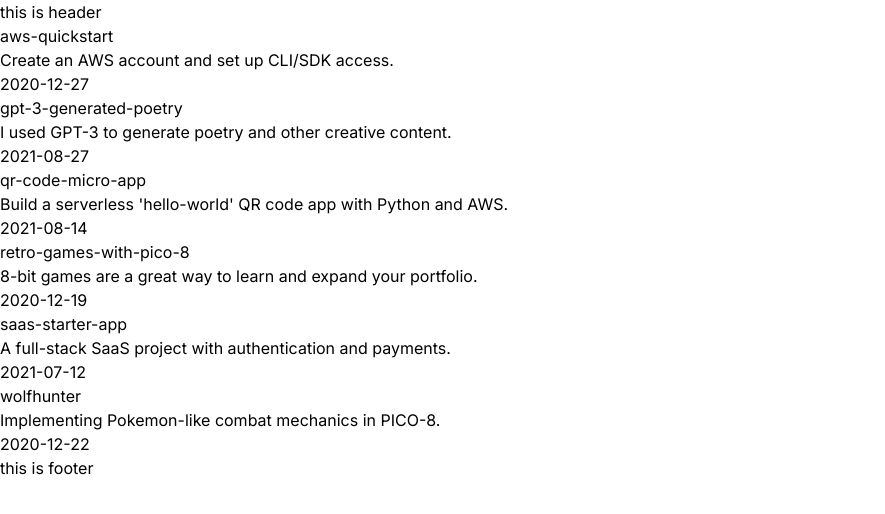
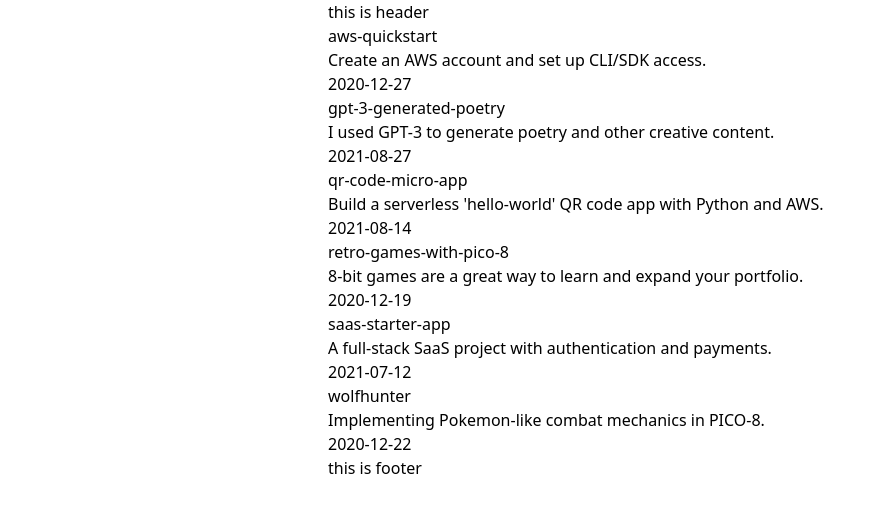
Before and after one commit to ZihxS/next-blog-static, a Next.js app: page / in a window 1280 px wide. Shown: the top 514 px of the page, without its empty margins (0-885 px from the left). Built offline with nearby package versions, Linux system fonts and the light colour scheme.

Commit message:
remove unused code and apply style to body

```diff
--- a/src/app/layout.tsx
+++ b/src/app/layout.tsx
@@ -1,10 +1,7 @@
 import './globals.css'
-import { Inter } from 'next/font/google'
 
-import Header from '@/components/header'
-import Footer from '@/components/footer'
-
-const inter = Inter({ subsets: ['latin'] })
+import Header from '@/components/Header'
+import Footer from '@/components/Footer'
 
 export const metadata = {
   title: 'Static Blog',
@@ -18,7 +15,7 @@
 }) {
   return (
     <html lang="en">
-      <body className={inter.className}>
+      <body className="mx-auto max-w-2xl px-6">
         <Header />
         {children}
         <Footer />
```
